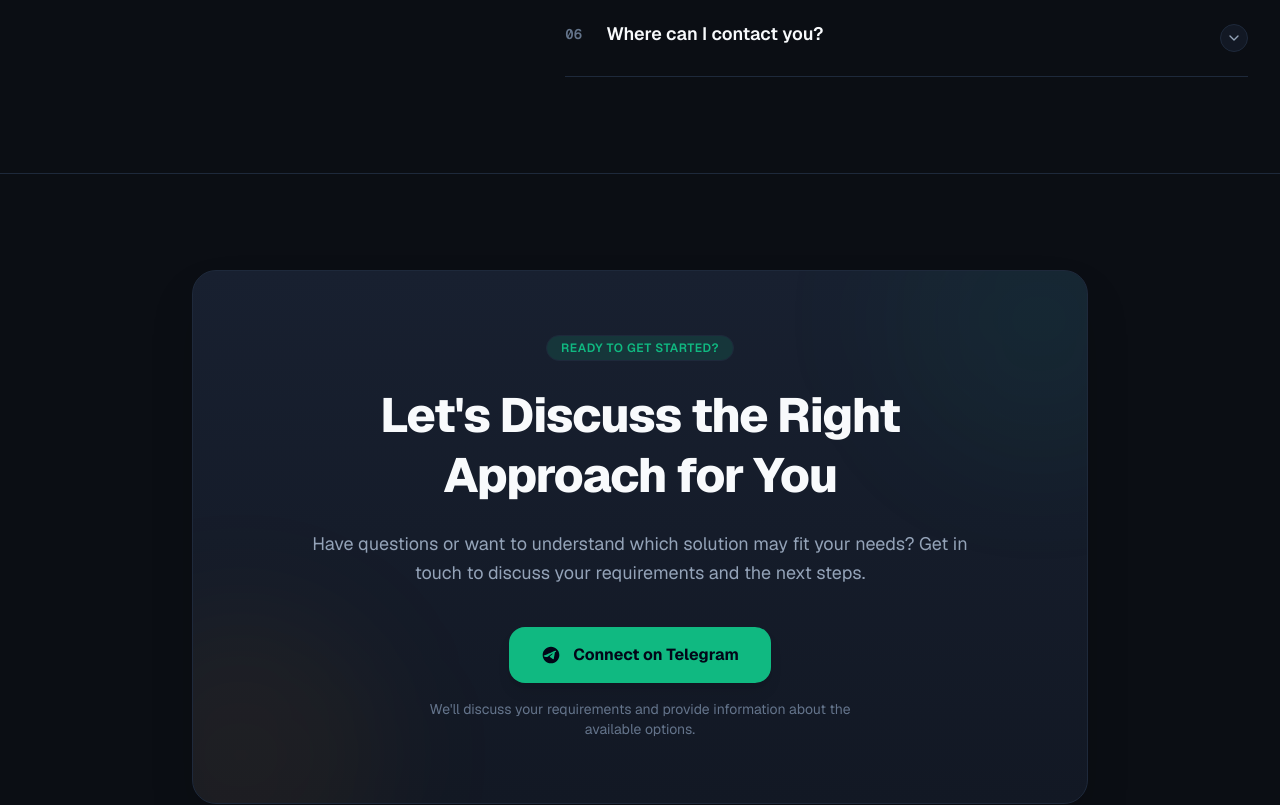
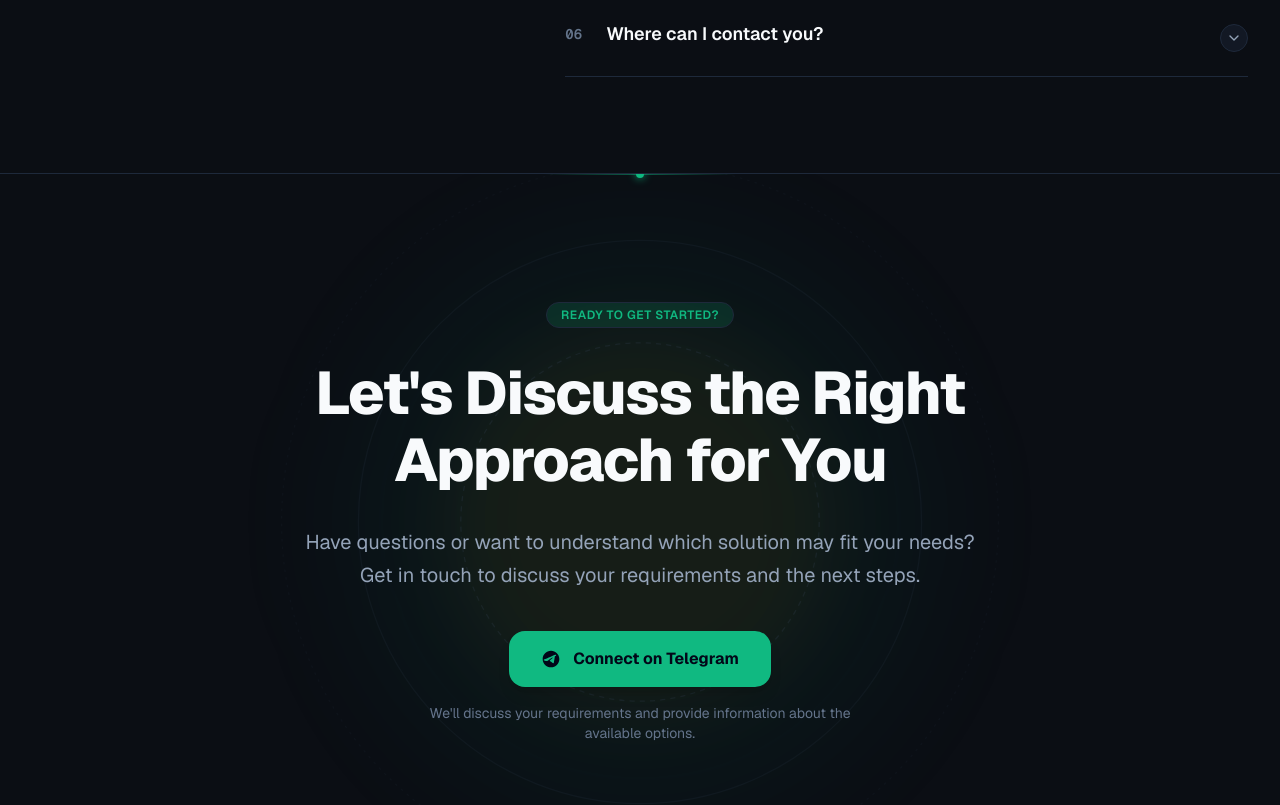
Before and after one commit to huzi772/landing-page, a Next.js app: page / in a window 1280 px wide. Shown: the part 3581-4386 px from the top of the page. Built offline with nearby package versions, Linux system fonts and the light colour scheme.

Commit message:
Redesign Final CTA section for Task 7
Co-authored-by: huzi772 <207913168+huzi772@users.noreply.github.com>

```diff
--- a/src/components/sections/FinalCTA.tsx
+++ b/src/components/sections/FinalCTA.tsx
@@ -1,6 +1,6 @@
 "use client";
 
-import React from "react";
+import React, { useEffect, useRef, useState } from "react";
 import { Container } from "@/components/ui/container";
 
 /**
@@ -12,51 +12,101 @@ const TELEGRAM_URL: string = "";
 
 export function FinalCTA() {
   const isConfigured = Boolean(TELEGRAM_URL && TELEGRAM_URL.trim() !== "");
+  const sectionRef = useRef<HTMLElement>(null);
+  const [isVisible, setIsVisible] = useState(false);
+
+  // Scroll reveal observer
+  useEffect(() => {
+    const observer = new IntersectionObserver(
+      ([entry]) => {
+        if (entry.isIntersecting) {
+          setIsVisible(true);
+          observer.disconnect();
+        }
+      },
+      { threshold: 0.15 }
+    );
+
+    if (sectionRef.current) {
+      observer.observe(sectionRef.current);
+    }
+
+    return () => observer.disconnect();
+  }, []);
 
   return (
     <section
+      ref={sectionRef}
       id="contact"
-      className="py-16 md:py-24 bg-[var(--bg-primary)] border-b border-[var(--border)] scroll-mt-16 relative overflow-hidden"
+      className="py-20 sm:py-24 md:py-32 bg-[var(--bg-primary)] border-b border-[var(--border)] scroll-mt-16 relative overflow-hidden text-center"
     >
-      <Container>
-        <div className="max-w-4xl mx-auto">
-          {/* Prominent Card Container */}
-          <div className="relative rounded-3xl border border-[var(--border)] bg-gradient-to-b from-[var(--bg-card)] to-[var(--bg-secondary)] p-8 sm:p-12 md:p-16 text-center shadow-2xl overflow-hidden">
-            {/* Subtle decorative background accent */}
+      {/* Decorative Top Accent Divider */}
+      <div className="absolute top-0 left-1/2 -translate-x-1/2 w-48 h-[1px] bg-gradient-to-r from-transparent via-[var(--accent)]/50 to-transparent" />
+      <div className="absolute top-0 left-1/2 -translate-x-1/2 -translate-y-1/2 w-2 h-2 rounded-full bg-[var(--accent)] shadow-[0_0_8px_var(--accent)]" />
+
+      {/* Abstract Background Artwork — Soft Radial Glows & Concentric Rings */}
       <div
-              className="pointer-events-none absolute -top-24 -right-24 h-72 w-72 rounded-full bg-[var(--accent)]/5 blur-3xl"
+        className="pointer-events-none absolute top-1/2 left-1/2 -translate-x-1/2 -translate-y-1/2 w-[36rem] h-[36rem] rounded-full bg-[var(--accent)]/5 blur-3xl"
         aria-hidden="true"
       />
       <div
-              className="pointer-events-none absolute -bottom-24 -left-24 h-72 w-72 rounded-full bg-[var(--gold)]/5 blur-3xl"
+        className="pointer-events-none absolute top-1/2 left-1/2 -translate-x-1/2 -translate-y-1/2 w-[24rem] h-[24rem] rounded-full bg-[var(--gold)]/5 blur-2xl"
         aria-hidden="true"
       />
 
-            <div className="relative z-10 flex flex-col items-center space-y-6 max-w-2xl mx-auto">
+      {/* Decorative Concentric SVG Rings */}
+      <div className="pointer-events-none absolute inset-0 flex items-center justify-center opacity-25" aria-hidden="true">
+        <svg className="w-[48rem] h-[48rem] text-[var(--border-subtle)]" viewBox="0 0 600 600" fill="none">
+          <circle cx="300" cy="300" r="140" stroke="currentColor" strokeWidth="1" strokeDasharray="4 4" />
+          <circle cx="300" cy="300" r="220" stroke="currentColor" strokeWidth="1" opacity="0.6" />
+          <circle cx="300" cy="300" r="280" stroke="currentColor" strokeWidth="1" strokeDasharray="2 4" opacity="0.4" />
+        </svg>
+      </div>
+
+      <Container className="relative z-10">
+        <div className="max-w-3xl mx-auto space-y-8">
           {/* Eyebrow */}
-              <span className="inline-block px-3.5 py-1 text-[11px] sm:text-xs font-semibold rounded-full bg-[var(--accent-muted)] text-[var(--accent)] border border-[var(--accent)]/20 uppercase tracking-wider">
+          <div
+            className={`transition-all duration-700 ease-out ${
+              isVisible ? "opacity-100 translate-y-0" : "opacity-0 translate-y-6"
+            }`}
+          >
+            <span className="inline-block px-3.5 py-1 text-xs font-semibold rounded-full bg-[var(--accent-muted)] text-[var(--accent)] border border-[var(--accent)]/20 uppercase tracking-wider">
               READY TO GET STARTED?
             </span>
+          </div>
 
           {/* Heading */}
-              <h2 className="text-3xl sm:text-4xl md:text-5xl font-extrabold tracking-tight text-[var(--text-primary)] leading-tight">
+          <h2
+            className={`text-3xl sm:text-4xl md:text-5xl lg:text-6xl font-extrabold tracking-tight text-[var(--text-primary)] antialiased leading-[1.12] transition-all duration-700 delay-100 ease-out ${
+              isVisible ? "opacity-100 translate-y-0" : "opacity-0 translate-y-6"
+            }`}
+          >
             Let&apos;s Discuss the Right Approach for You
           </h2>
 
-              {/* Description */}
-              <p className="text-base sm:text-lg text-[var(--text-secondary)] leading-relaxed">
-                Have questions or want to understand which solution may fit your
-                needs? Get in touch to discuss your requirements and the next steps.
+          {/* Supporting Text */}
+          <p
+            className={`text-base sm:text-lg md:text-xl text-[var(--text-secondary)] leading-relaxed max-w-2xl mx-auto transition-all duration-700 delay-200 ease-out ${
+              isVisible ? "opacity-100 translate-y-0" : "opacity-0 translate-y-6"
+            }`}
+          >
+            Have questions or want to understand which solution may fit your needs?
+            Get in touch to discuss your requirements and the next steps.
           </p>
 
-              {/* Primary CTA Button / Anchor */}
-              <div className="pt-4 flex flex-col items-center space-y-4 w-full sm:w-auto">
+          {/* Primary CTA Button & Supporting Note */}
+          <div
+            className={`pt-2 flex flex-col items-center space-y-4 transition-all duration-700 delay-300 ease-out ${
+              isVisible ? "opacity-100 translate-y-0" : "opacity-0 translate-y-6"
+            }`}
+          >
             {isConfigured ? (
               <a
                 href={TELEGRAM_URL}
                 target="_blank"
                 rel="noopener noreferrer"
-                    className="w-full sm:w-auto inline-flex items-center justify-center gap-3 px-8 py-4 rounded-xl font-bold text-base bg-[var(--accent)] text-slate-950 hover:bg-[var(--accent-hover)] transition-all shadow-lg hover:shadow-[var(--accent-glow)] focus-visible:outline-2 focus-visible:outline-offset-2 focus-visible:outline-[var(--accent)] cursor-pointer"
+                className="w-full sm:w-auto inline-flex items-center justify-center gap-3 px-8 py-4 rounded-xl font-bold text-base bg-[var(--accent)] text-slate-950 hover:bg-[var(--accent-hover)] transition-all shadow-lg hover:shadow-[0_0_20px_rgba(16,185,129,0.35)] focus-visible:outline-2 focus-visible:outline-offset-2 focus-visible:outline-[var(--accent)] cursor-pointer"
               >
                 <TelegramIcon />
                 <span>Connect on Telegram</span>
@@ -65,20 +115,16 @@ export function FinalCTA() {
               <button
                 type="button"
                 onClick={(e) => e.preventDefault()}
-                    className="w-full sm:w-auto inline-flex items-center justify-center gap-3 px-8 py-4 rounded-xl font-bold text-base bg-[var(--accent)] text-slate-950 hover:bg-[var(--accent-hover)] transition-all shadow-lg hover:shadow-[var(--accent-glow)] focus-visible:outline-2 focus-visible:outline-offset-2 focus-visible:outline-[var(--accent)] cursor-pointer"
+                className="w-full sm:w-auto inline-flex items-center justify-center gap-3 px-8 py-4 rounded-xl font-bold text-base bg-[var(--accent)] text-slate-950 hover:bg-[var(--accent-hover)] transition-all shadow-lg hover:shadow-[0_0_20px_rgba(16,185,129,0.35)] focus-visible:outline-2 focus-visible:outline-offset-2 focus-visible:outline-[var(--accent)] cursor-pointer"
               >
                 <TelegramIcon />
                 <span>Connect on Telegram</span>
               </button>
             )}
 
-                {/* Supporting text */}
             <p className="text-xs sm:text-sm text-[var(--text-muted)] max-w-md">
-                  We&apos;ll discuss your requirements and provide information about the
-                  available options.
+              We&apos;ll discuss your requirements and provide information about the available options.
             </p>
-              </div>
-            </div>
           </div>
         </div>
       </Container>
```
Lines whose indentation alone changed are shown as unchanged.
